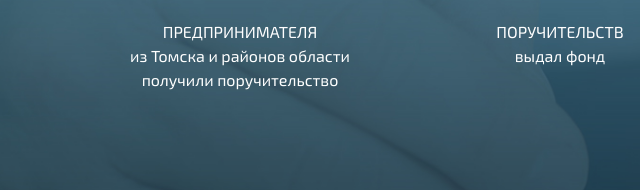
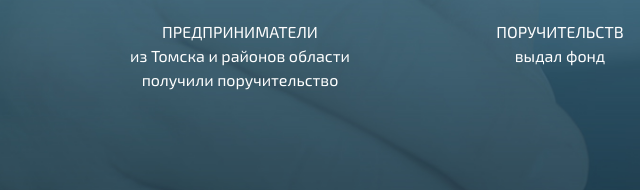
Before and after one commit to VitaliyMatveev/gfto, a website: page index.html in a window 1280 px wide. Shown: the part 2555-2745 px from the top of the page, 80-720 px from the left. Drawn offline with nearby package versions, Linux system fonts and the light colour scheme.

Commit message:
misprint

```diff
--- a/index.html
+++ b/index.html
@@ -90,7 +90,7 @@
       <div class="indicators">
         <div class="grid_4">
           <div class="circle"><span>226</span></div>
-          <p><span>Предпринимателя</span> из Томска и районов области получили поручительство</p>
+          <p><span>Предприниматели</span> из Томска и районов области получили поручительство</p>
         </div>
         <div class="grid_4">
           <div class="circle"><span>774 млн.руб.</span></div>
```
